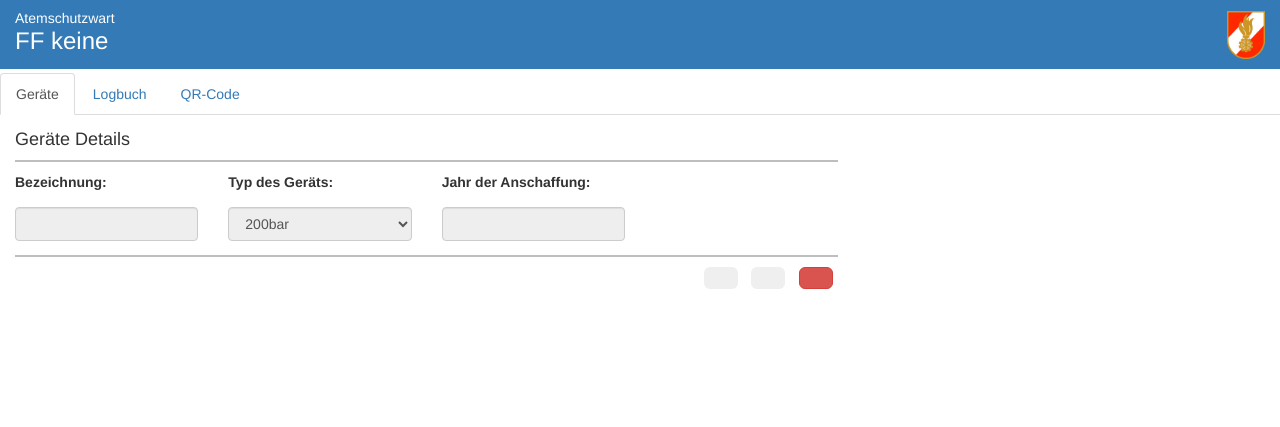
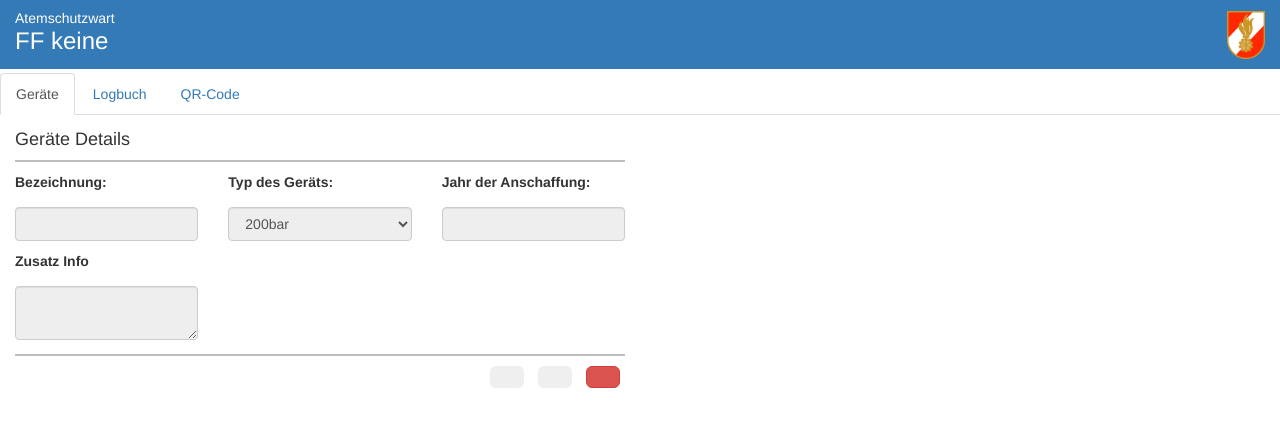
Before and after one commit to SeppUnterwurzacher/ats_app, a Flask app: template app/templates/wart/geraetedetail.html in a window 1280 px wide. Shown: the top 427 px of the page. Run offline with Flask 2, Linux system fonts and the light colour scheme; the template is opened without the code that fills it: values that come from a table or form of the project are taken from there, others are empty; some libraries are stand-ins or nearby versions.

Commit message:
Info Geraet in Oberfläche umgesetzt

```diff
--- a/app/forms.py
+++ b/app/forms.py
@@ -1,5 +1,5 @@
 from flask_wtf import FlaskForm
-from wtforms import StringField, SubmitField, IntegerField, SelectField, PasswordField, EmailField
+from wtforms import StringField, SubmitField, IntegerField, SelectField, PasswordField, EmailField, TextAreaField
 from wtforms.validators import DataRequired, NumberRange, Length, Optional
 from datetime import date
 
@@ -15,6 +15,7 @@ class WartNeuGeraet(FlaskForm):
     bezeichnung = StringField('Bezeichnung:', validators=[DataRequired()])
     typ = SelectField('Typ des Geräts:', choices=[('200bar', '200bar'), ('300bar', '300bar')], validators=[DataRequired()])
     anschaffung = IntegerField('Jahr der Anschaffung:', validators=[DataRequired(), NumberRange(min=1000, max=date.today().year)])
+    info = TextAreaField('Zusatz Info',validators=[Optional()])
     pin = IntegerField('Pin festlegen/ändern', validators=[Optional(), NumberRange(min=1000, max=9999)])
     submit = SubmitField('Eintragen')
 
--- a/app/routes.py
+++ b/app/routes.py
@@ -137,6 +137,7 @@ def geraetedetail(id):
                 name_geraet = form.bezeichnung.data,
                 typ_geraet = form.typ.data,
                 yyyy_geraet = form.anschaffung.data,
+                info_geraet = form.info.data,
                 id_feuerwehr = current_user.id
             )
 
@@ -149,6 +150,7 @@ def geraetedetail(id):
             geraet.name_geraet = form.bezeichnung.data
             geraet.typ_geraet = form.typ.data
             geraet.yyyy_geraet = form.anschaffung.data
+            geraet.info_geraet = form.info.data
 
             if not form.pin.data is None:
                 geraet.set_password(str(form.pin.data))
--- a/app/templates/wart/geraetedetail.html
+++ b/app/templates/wart/geraetedetail.html
@@ -3,7 +3,7 @@
 {% block input%}
 <form class="form-group" action="" method="post">
     <div class="row">
-        <div class="col-md-8" style="margin-top: 5px;">
+        <div class="col-md-6" style="margin-top: 5px;">
             <h4 id="abschnitts_titel">Geräte Details</h4>
             <hr style="margin-bottom:10px; margin-top: 0em; height:2px;border-width:0;color:gray;background-color:rgb(190, 190, 190)">
         </div>
@@ -25,15 +25,26 @@
             <p>{{ form.anschaffung.label() }}</p>
             <p>{{ form.anschaffung(class="form-control", value=geraet.yyyy_geraet, disabled=True) }}</p>
         </div>
+
+
+    </div>
+    <div class="row">
         <div id='pin' class="col-md-2" style="display: none;">
             <p>{{ form.pin.label() }}</p>
             <p>{{ form.pin(class="form-control", maxlength="4") }}</p>
+        </div>
+        <div class="col-md-2">
+            <p>{{ form.info.label() }}</p>
+            <p>{{ form.info(class="form-control", disabled=True) }}</p>
+            {% if geraet.info_geraet %}
+            <script>document.getElementById('info').innerHTML='{{ geraet.info_geraet }}';</script>
+            {% endif %}
         </div>
     </div>
 
     <div class="row">
         {% if id == '0'%}
-        <div class="col-md-8">
+        <div class="col-md-6">
             <hr style="margin-bottom:5px; margin-top:4px; height:2px;border-width:0;color:gray;background-color:rgb(190, 190, 190)">
             <ul class="list-inline" style="float: right;">
                 <li id="submit" class="list-inline-item">{{ form.submit() }}</li>
@@ -51,12 +62,13 @@
                 for (var i=0; i < inputElements.length; i++) {
                     inputElements[i].disabled=false;
                 }
-                <!-- Gerätetyp muss seperat aktiviert werden, da select -->
+                <!-- Gerätetyp muss seperat aktiviert werden, da select bzw Textarea -->
                 document.getElementById('typ').disabled=false;
+                document.getElementById('info').disabled=false;
             </script>
         </div>
         {% else %}
-        <div class="col-md-8">
+        <div class="col-md-6">
             <hr style="margin-bottom:10px; margin-top:4px; height:2px;border-width:0;color:gray;background-color:rgb(190, 190, 190)">
             <ul class="list-inline" style="float: right;">
                 <li id="bearbeiten" class="list-inline-item">
@@ -103,6 +115,7 @@
 
         <!-- Gerätetyp muss seperat aktiviert werden, da select -->
         document.getElementById('typ').disabled=false;
+        document.getElementById('info').disabled=false;
     }
 </script>
 {% endblock%}
--- a/config.py
+++ b/config.py
@@ -3,7 +3,7 @@ basedir = os.path.abspath(os.path.dirname(__file__))
 
 class Config(object):
     SQLALCHEMY_DATABASE_URI = os.environ.get('DATABASE_URL') or \
-        'sqlite:///' + os.path.join(basedir, 'app.db')
+        'sqlite:///' + os.path.join(basedir, 'app2.db')
 
     # if (os.environ.get('SQLITE') == 1):
     #     SQLALCHEMY_DATABASE_URI = 'sqlite:///' + os.path.join(basedir, 'app.db')
```
